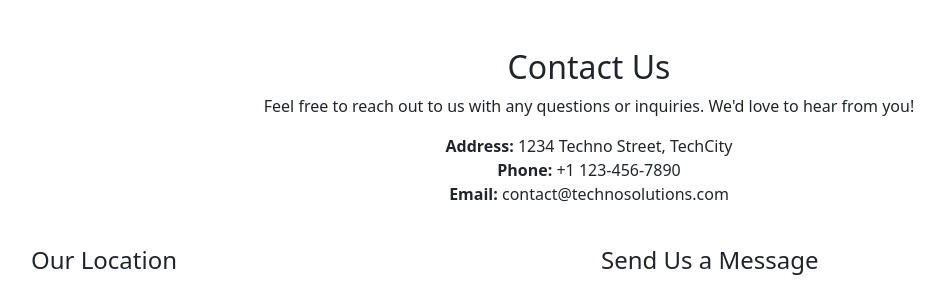
After one commit to karthik40404/institute, a Django app: page /contact in a window 1280 px wide. The commit adds this page. Shown: the top 288 px of the page, without its empty margins (51-995 px from the left). Run offline with Django 5.2, Linux system fonts and the light colour scheme.

Commit message:
70%complete

```diff
--- a/insty/instiapp/urls.py
+++ b/insty/instiapp/urls.py
@@ -4,4 +4,6 @@ from . import views
 urlpatterns = [
     path('',views.homi,name='home'),
     path('viewcourse/<cid>',views.viewcourse,name='viewcourse'),
+    path('contact',views.contact),
+    path('placement',views.placements),
 ]
--- a/insty/instiapp/views.py
+++ b/insty/instiapp/views.py
@@ -9,3 +9,9 @@ def homi(req):
 def viewcourse(req,cid):
     course=Course.objects.get(id=cid)
     return render(req,'vcourse.html',{'courses':course})
+
+def contact(req):
+     return render(req,'contact.html')
+
+def placements(req):
+     return render(req,'placement.html')
--- /dev/null
+++ b/insty/templates/contact.html
@@ -0,0 +1,61 @@
+<!DOCTYPE html>
+<html lang="en">
+<head>
+    <meta charset="UTF-8">
+    <meta name="viewport" content="width=device-width, initial-scale=1.0">
+    <title>Contact Us</title>
+    <link href="https://cdn.jsdelivr.net/npm/bootstrap@5.3.3/dist/css/bootstrap.min.css" rel="stylesheet" integrity="sha384-QWTKZyjpPEjISv5WaRU9OFeRpok6YctnYmDr5pNlyT2bRjXh0JMhjY6hW+ALEwIH" crossorigin="anonymous">
+</head>
+<body>
+    <div class="container my-5">
+        <div class="row">
+            <div class="col-12 text-center mb-4">
+                <h2>Contact Us</h2>
+                <p>Feel free to reach out to us with any questions or inquiries. We'd love to hear from you!</p>
+                <ul class="list-unstyled">
+                    <li><strong>Address:</strong> 1234 Techno Street, TechCity</li>
+                    <li><strong>Phone:</strong> +1 123-456-7890</li>
+                    <li><strong>Email:</strong> contact@technosolutions.com</li>
+                </ul>
+            </div>
+        </div>
+        <div class="row">
+            <!-- Map Section -->
+            <div class="col-md-6 mb-4">
+                <h4 class="mb-3">Our Location</h4>
+                <div class="ratio ratio-16x9">
+                    <iframe
+                        src="https://www.google.com/maps/embed?pb=!1m18!1m12!1m3!1d3153.835434509243!2d144.95592531567874!3d-37.81720974202157!2m3!1f0!2f0!3f0!3m2!1i1024!2i768!4f13.1!3m3!1m2!1s0x6ad642af0f11fd81%3A0x5045675218ce840!2sFederation%20Square%2C%20Melbourne%20VIC%203000%2C%20Australia!5e0!3m2!1sen!2sus!4v1693564821123!5m2!1sen!2sus"
+                        width="100%"
+                        height="100%"
+                        style="border:0;"
+                        allowfullscreen=""
+                        loading="lazy"
+                        referrerpolicy="no-referrer-when-downgrade">
+                    </iframe>
+                </div>
+            </div>
+            <!-- Contact Form Section -->
+            <div class="col-md-6">
+                <h4 class="mb-3">Send Us a Message</h4>
+                <form>
+                    <div class="mb-3">
+                        <label for="name" class="form-label">Name</label>
+                        <input type="text" class="form-control" id="name" placeholder="Your Full Name">
+                    </div>
+                    <div class="mb-3">
+                        <label for="email" class="form-label">Email</label>
+                        <input type="email" class="form-control" id="email" placeholder="Your Email Address">
+                    </div>
+                    <div class="mb-3">
+                        <label for="message" class="form-label">Message</label>
+                        <textarea class="form-control" id="message" rows="4" placeholder="Your Message"></textarea>
+                    </div>
+                    <button type="submit" class="btn btn-primary">Send Message</button>
+                </form>
+            </div>
+        </div>
+    </div>
+    <script src="https://cdn.jsdelivr.net/npm/bootstrap@5.3.3/dist/js/bootstrap.bundle.min.js" integrity="sha384-YvpcrYf0tY3lHB60NNkmXc5s9fDVZLESaAA55NDzOxhy9GkcIdslK1eN7N6jIeHz" crossorigin="anonymous"></script>
+</body>
+</html>
--- a/insty/templates/index.html
+++ b/insty/templates/index.html
@@ -53,7 +53,7 @@
                         <a class="nav-link" href="">About Us</a>
                     </li>
                     <li class="nav-item">
-                        <a class="nav-link" href="">Placements</a>
+                        <a class="nav-link active" aria-current="page" href="placement">Placements</a>
                     </li>
                     <li class="nav-item dropdown">
                         <a class="nav-link dropdown-toggle" href="#" id="navbarDropdown" role="button" data-bs-toggle="dropdown" aria-expanded="false">
@@ -74,7 +74,7 @@
                         </ul>
                     </li>
                     <li class="nav-item">
-                        <a class="nav-link" href="#">Contact</a>
+                        <a class="nav-link active" aria-current="page" href="contact">Contact</a>
                     </li>
                     <li class="nav-item">
                         <a class="nav-link" href="#">Careers</a>
@@ -124,7 +124,7 @@
         <div class="row">
             {% for course in courses %}
             <div class="col-lg-3 mb-4">
-                <a href="viewcourse/{{course.id}}">
+                <a href="viewcourse/{{course.id}}" style="text-decoration: none;">
                 <div class="card" style="width: 100%; height: auto;">
                     <img class="card-img-top" src="{{ course.img.url }}" alt="{{ course.cname }}" style="width: 100%; height: 200px; object-fit: cover;">
                     <div class="card-body">
```
Also changed, not shown: insty/templates/placement.html (added, +49 -0 lines), insty/static/imges/1622535062_idi-amin.avif (added), insty/static/imges/bae.jpg (added), insty/static/imges/gettyimages-113975611.avif (added), insty/static/imges/hit.webp (added).
